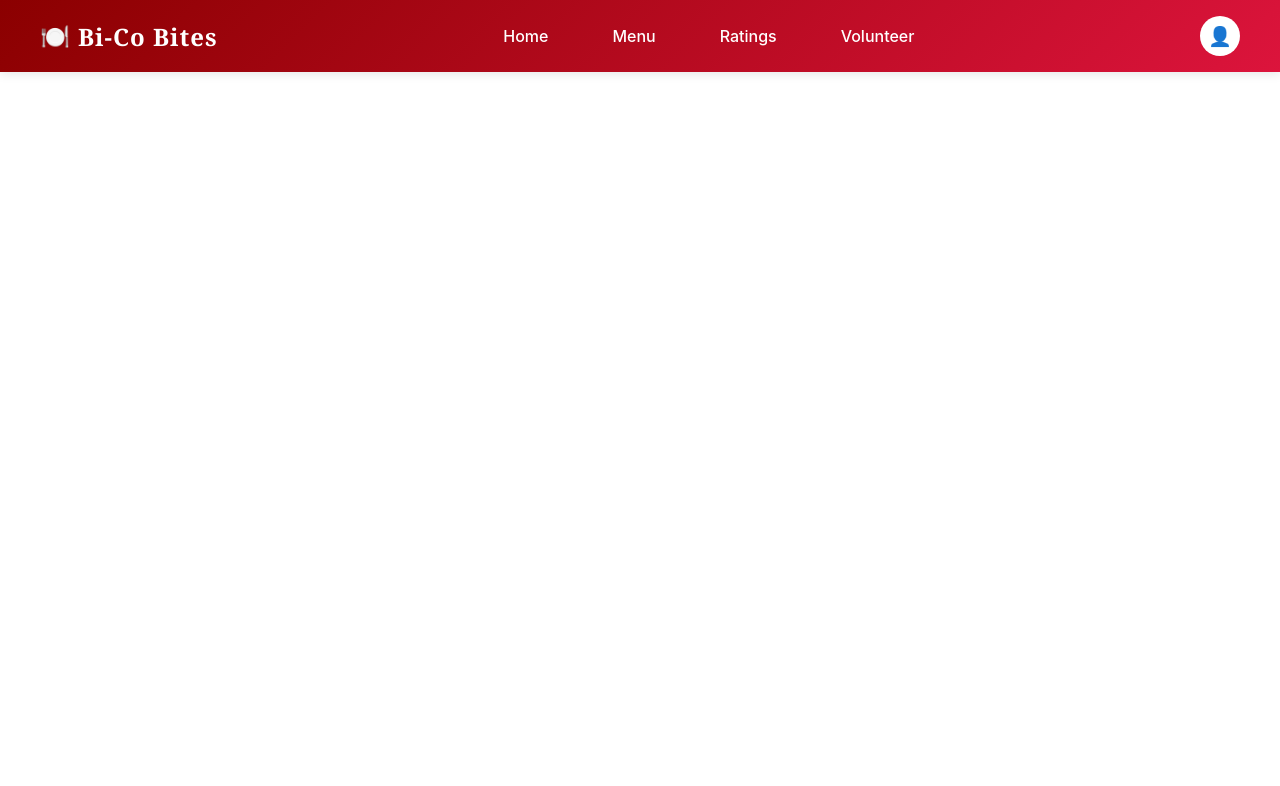
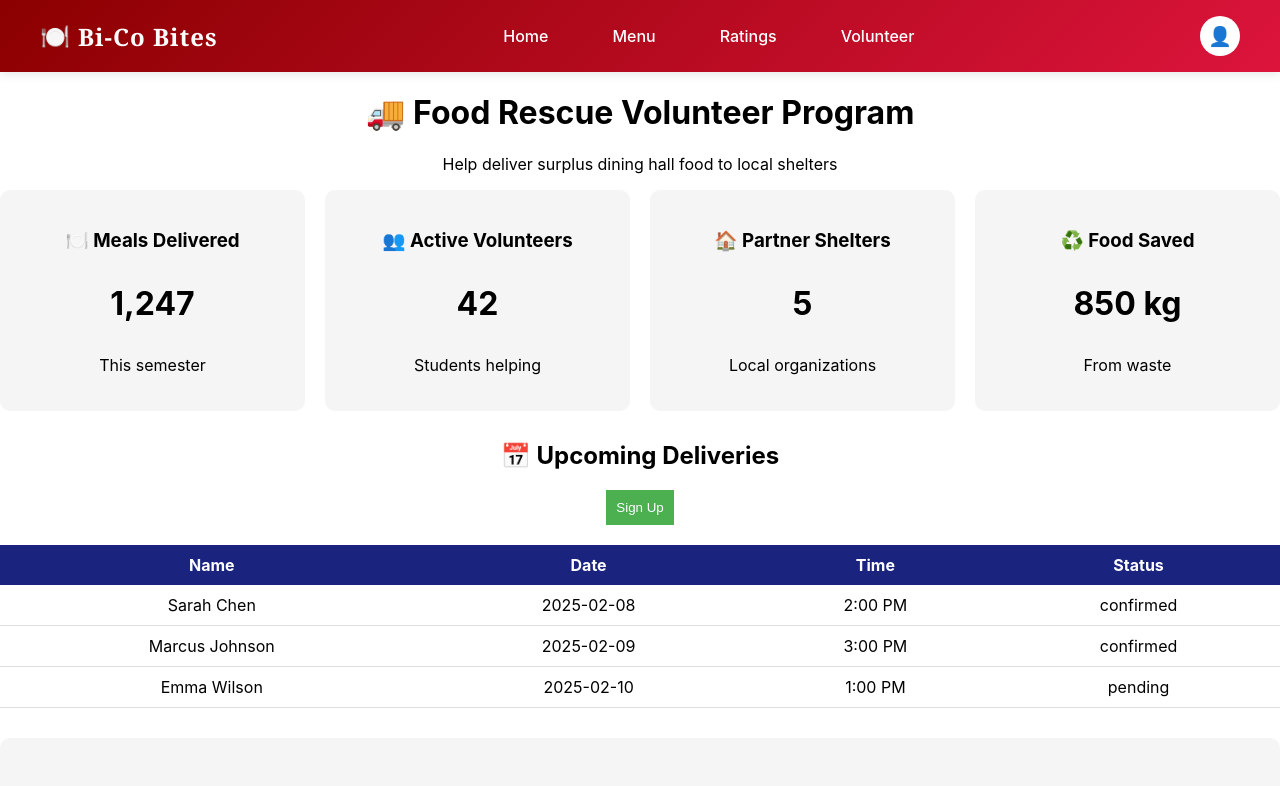
Before and after one commit to hudaimran-01/dining-hall-app, a React (Create React App) app: page /volunteer in a window 1280 px wide. Shown: the top 786 px of the page. Built offline with nearby package versions, Linux system fonts and the light colour scheme.

Commit message:
volunteer page

```diff
--- a/src/App.js
+++ b/src/App.js
@@ -4,6 +4,7 @@ import Header from './components/Header';
 import HomePage from './pages/HomePage';
 import RatingsPage from './pages/RatingsPage';
 import MenuPage from './pages/MenuPage';
+import VolunteerPage from './pages/VolunteerPage';
 import './App.css';
 
 function App() {
@@ -15,6 +16,7 @@ function App() {
           <Route path="/" element={<HomePage />} />
           <Route path="/ratings" element={<RatingsPage />} />
           <Route path="/" element={<HomePage />} />
+          <Route path="/volunteer" element={<VolunteerPage />} />
           <Route path="/menu" element={<MenuPage />} />  {/* <-- ADD THIS */}
         </Routes>
       </div>
--- /dev/null
+++ b/src/pages/VolunteerPage.js
@@ -0,0 +1,163 @@
+import React, { useState } from 'react';
+
+function VolunteerPage() {
+  const [volunteers, setVolunteers] = useState([
+    { id: 1, name: "Sarah Chen", date: "2025-02-08", time: "2:00 PM", status: "confirmed" },
+    { id: 2, name: "Marcus Johnson", date: "2025-02-09", time: "3:00 PM", status: "confirmed" },
+    { id: 3, name: "Emma Wilson", date: "2025-02-10", time: "1:00 PM", status: "pending" }
+  ]);
+
+  const [formData, setFormData] = useState({
+    name: '',
+    email: '',
+    date: '',
+    time: '',
+    phone: ''
+  });
+
+  const [showForm, setShowForm] = useState(false);
+
+  const handleSubmit = (e) => {
+    e.preventDefault();
+
+    const newVolunteer = {
+      id: volunteers.length + 1,
+      name: formData.name,
+      date: formData.date,
+      time: formData.time,
+      status: 'pending'
+    };
+
+    setVolunteers([...volunteers, newVolunteer]);
+
+    alert(
+      `Thanks ${formData.name}! Your volunteer slot is confirmed for ${formData.date} at ${formData.time}.`
+    );
+
+    setFormData({ name: '', email: '', date: '', time: '', phone: '' });
+    setShowForm(false);
+  };
+
+  const handleChange = (e) => {
+    setFormData({
+      ...formData,
+      [e.target.name]: e.target.value
+    });
+  };
+
+  return (
+    <div>
+      <h1>🚚 Food Rescue Volunteer Program</h1>
+      <p>Help deliver surplus dining hall food to local shelters</p>
+
+      {/* Stats */}
+      <div style={statsContainer}>
+        <div style={statCard}>
+          <h3>🍽️ Meals Delivered</h3>
+          <p style={statNumber}>1,247</p>
+          <p>This semester</p>
+        </div>
+
+        <div style={statCard}>
+          <h3>👥 Active Volunteers</h3>
+          <p style={statNumber}>42</p>
+          <p>Students helping</p>
+        </div>
+
+        <div style={statCard}>
+          <h3>🏠 Partner Shelters</h3>
+          <p style={statNumber}>5</p>
+          <p>Local organizations</p>
+        </div>
+
+        <div style={statCard}>
+          <h3>♻️ Food Saved</h3>
+          <p style={statNumber}>850 kg</p>
+          <p>From waste</p>
+        </div>
+      </div>
+
+      {/* Schedule */}
+      <div style={scheduleSection}>
+        <h2>📅 Upcoming Deliveries</h2>
+        <button onClick={() => setShowForm(!showForm)} style={signUpButton}>
+          {showForm ? 'Cancel' : 'Sign Up'}
+        </button>
+
+        {showForm && (
+          <form onSubmit={handleSubmit} style={formStyle}>
+            <input name="name" placeholder="Name" value={formData.name} onChange={handleChange} required style={inputStyle} />
+            <input name="email" placeholder="Email" value={formData.email} onChange={handleChange} required style={inputStyle} />
+            <input name="phone" placeholder="Phone" value={formData.phone} onChange={handleChange} required style={inputStyle} />
+            <input type="date" name="date" value={formData.date} onChange={handleChange} required style={inputStyle} />
+            <select name="time" value={formData.time} onChange={handleChange} required style={inputStyle}>
+              <option value="">Select time</option>
+              <option value="1:00 PM">1:00 PM</option>
+              <option value="2:00 PM">2:00 PM</option>
+              <option value="6:00 PM">6:00 PM</option>
+            </select>
+            <button type="submit" style={submitButton}>Confirm</button>
+          </form>
+        )}
+
+        <table style={tableStyle}>
+          <thead>
+            <tr>
+              <th style={thStyle}>Name</th>
+              <th style={thStyle}>Date</th>
+              <th style={thStyle}>Time</th>
+              <th style={thStyle}>Status</th>
+            </tr>
+          </thead>
+          <tbody>
+            {volunteers.map(v => (
+              <tr key={v.id}>
+                <td style={tdStyle}>{v.name}</td>
+                <td style={tdStyle}>{v.date}</td>
+                <td style={tdStyle}>{v.time}</td>
+                <td style={tdStyle}>{v.status}</td>
+              </tr>
+            ))}
+          </tbody>
+        </table>
+      </div>
+
+      {/* FAQ */}
+      <div style={faqSection}>
+        <h2>❓ FAQ</h2>
+        <div style={faqItem}>⏱️ 15–30 minutes per delivery</div>
+        <div style={faqItem}>🚗 No car needed</div>
+        <div style={faqItem}>👯 Volunteer with friends</div>
+      </div>
+    </div>
+  );
+}
+
+/* STYLES */
+
+const statsContainer = { display: 'grid', gridTemplateColumns: 'repeat(auto-fit, minmax(200px,1fr))', gap: 20 };
+const statCard = { background: '#f5f5f5', padding: 20, borderRadius: 10 };
+const statNumber = { fontSize: 32, fontWeight: 'bold' };
+
+const scheduleSection = { marginTop: 30 };
+const signUpButton = { padding: 10, background: '#4CAF50', color: '#fff', border: 'none' };
+const formStyle = { marginTop: 20 };
+const inputStyle = { display: 'block', margin: '10px 0', padding: 10, width: '100%' };
+const submitButton = { padding: 10, background: '#4CAF50', color: 'white', border: 'none' };
+
+const tableStyle = { width: '100%', marginTop: 20, borderCollapse: 'collapse' };
+const thStyle = { background: '#1a237e', color: 'white', padding: 10 };
+const tdStyle = { padding: 10, borderBottom: '1px solid #ddd' };
+
+const faqSection = {
+  backgroundColor: '#f5f5f5',
+  padding: '30px',
+  borderRadius: '10px',
+  marginTop: '30px'
+};
+
+const faqItem = {
+  marginBottom: '10px'
+};
+
+export default VolunteerPage;
```
